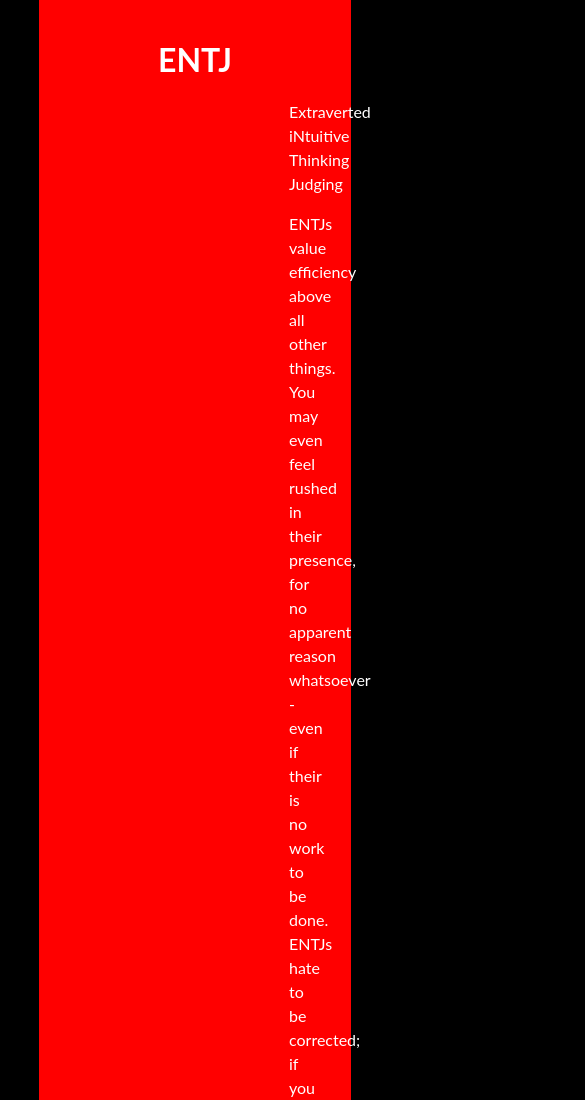
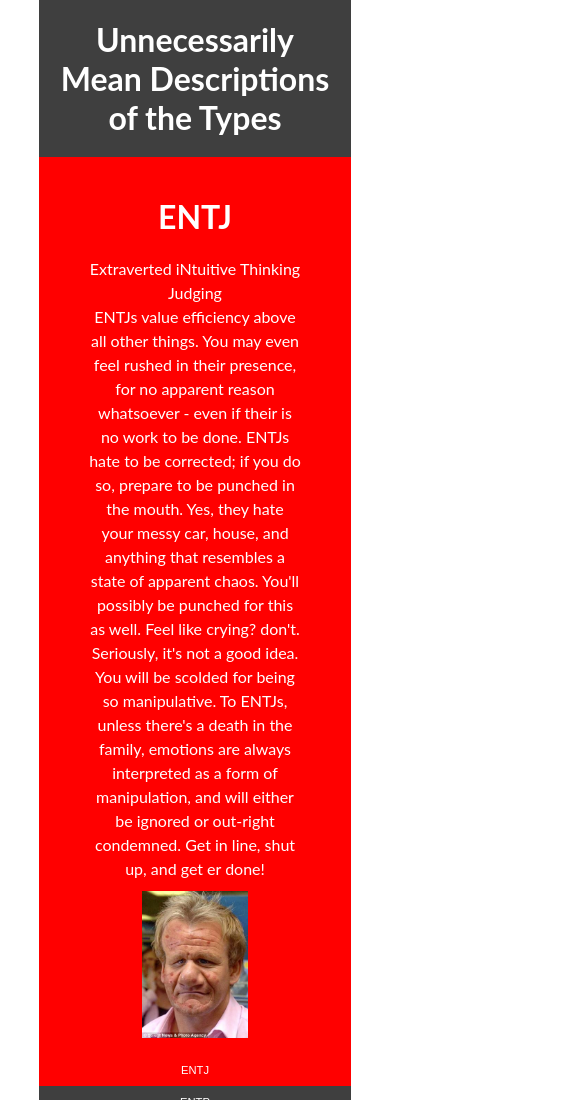
Before and after one commit to mlionhart/mean-personality-descriptions, a plain HTML site: page index.html in a window 390 px wide. Shown: the top 1100 px of the page, 585 px wide, since content can reach past the window. Drawn offline with Linux system fonts and the light colour scheme.

Commit message:
made responsive

```diff
--- a/index.html
+++ b/index.html
@@ -7,6 +7,8 @@
 </head>
 
 <body>
+
+  <h1 class="first-h1">Unnecessarily Mean Descriptions of the Types</h1>
 
   <div id="ENTJ" class="tabcontent">
     <h1>ENTJ</h1>
--- a/style.css
+++ b/style.css
@@ -2,7 +2,15 @@ body {
       font-family: "Lato", sans-serif;
       width: 80vw;
       margin: 0 auto;
-      background-color: black;
+      /* background-color: black; */
+    }
+
+    .first-h1 {
+      color: white;
+      text-align: center;
+      background-color: #3f3f3f;
+      padding: 20px;
+      margin: 0;
     }
 
     img {
@@ -11,7 +19,7 @@ body {
     }
 
     .tablink {
-      background-color: #555;
+      background-color: #3f3f3f;
       color: white;
       float: left;
       border: none;
@@ -62,3 +70,27 @@ body {
     div[id*="S"][id*="P"] {
       background-color: orange;
     }
+
+    @media (max-width: 1200px) {
+      p {
+        margin: 0;
+      }
+
+      .tablink {
+        font-size: .7rem;
+        padding: 10px;
+      }
+    }
+
+    @media (max-width: 800px) {
+      .tablink {
+        width: 100%;
+        float: none;
+      }
+    }
+
+    @media (max-width: 600px) {
+      img {
+        width: 50%;
+      }
+    }
```
